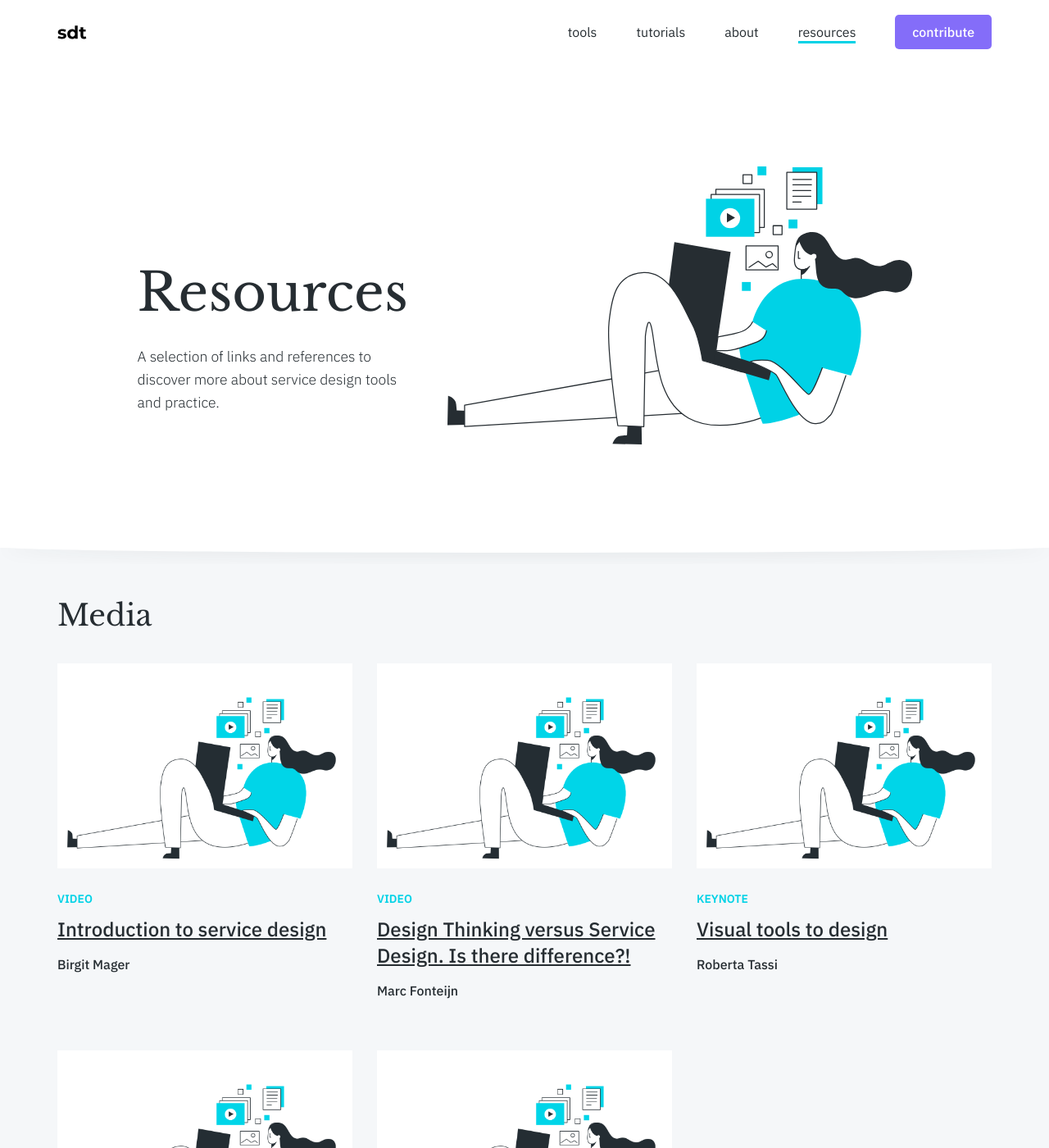
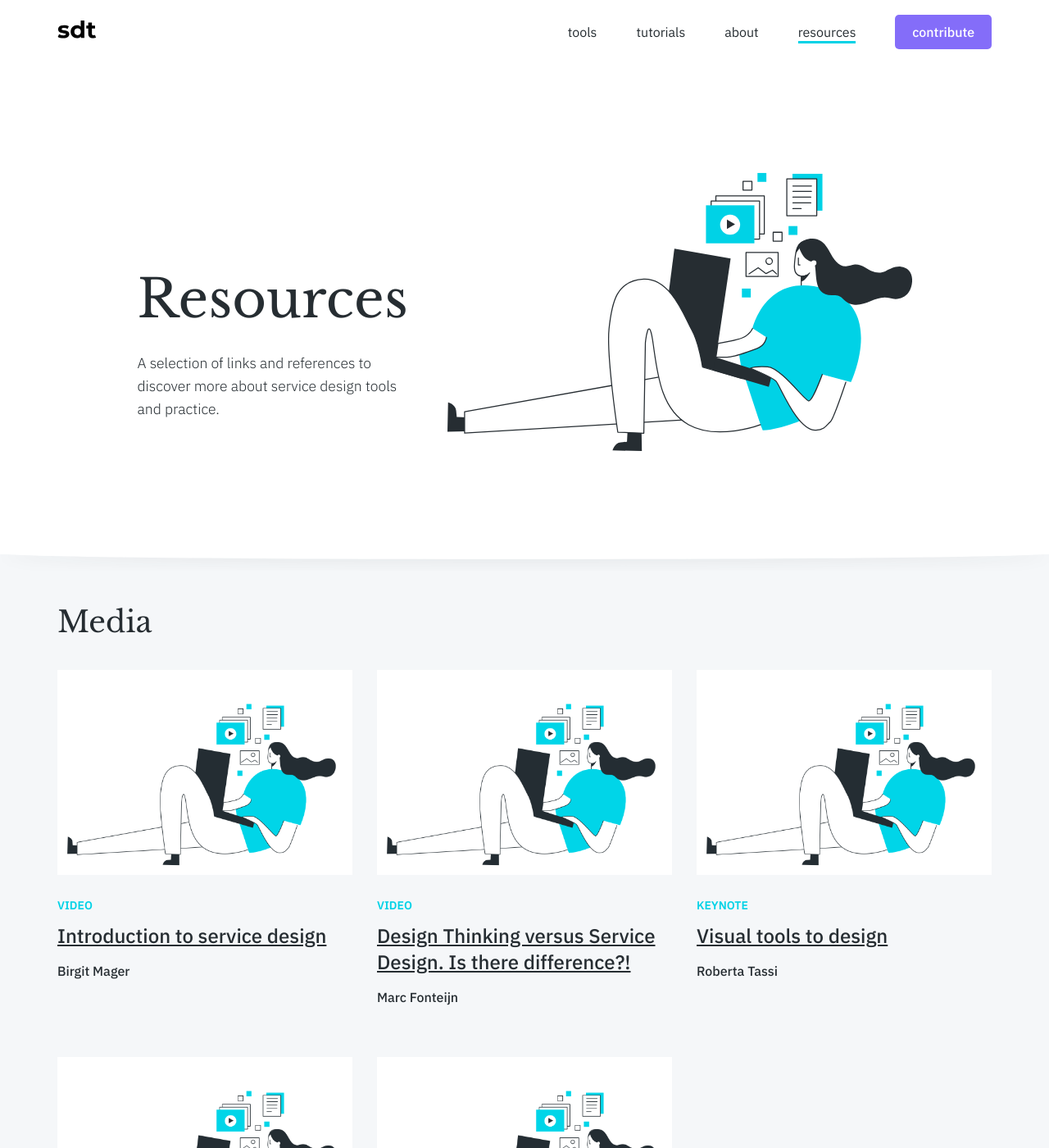
Before and after one commit to service-design-tools/sdt-website, a Jekyll site: the page built from resources.html, in a window 1280 px wide and 1400 px high. Shown: the whole window at 82% size. Built offline with Jekyll 4.4.1, drawn with Linux system fonts in a browser that asks for light colours.

Commit message:
add prefixes

```diff
--- a/_sass/navigation.scss
+++ b/_sass/navigation.scss
@@ -15,7 +15,9 @@
 }
 
 .logo {
-    height: 1.5rem;
+    position: relative;
+    bottom: 0.4rem;
+    height: 2rem;
 }
 
 .logo path {
--- a/assets/css/resources.css
+++ b/assets/css/resources.css
@@ -16,7 +16,8 @@
     border-radius: 50%;
     /* opacity: 0.1; */
     background-color: var(--color-light);
-    clip-path: polygon(0% 50%, 100% 50%, 100% 200%, 0% 200%);
+    -webkit-clip-path: polygon(0% 50%, 100% 50%, 100% 200%, 0% 200%);
+            clip-path: polygon(0% 50%, 100% 50%, 100% 200%, 0% 200%);
     -webkit-box-shadow: 2px 2px 20px rgba(38,45,50,0.1);
             box-shadow: 2px 2px 20px rgba(38,45,50,0.1);
     z-index: -1;
@@ -52,8 +53,10 @@
 .resource img {
     width: 100%;
     height: 200px;
-    object-fit: cover;
-    object-position: center;
+    -o-object-fit: cover;
+       object-fit: cover;
+    -o-object-position: center;
+       object-position: center;
     margin-bottom: 1.5rem;
 }
 
@@ -132,7 +135,8 @@
     }
     .resources__gallery {
         grid-template-columns: repeat(2, calc(var(--column-width) * 3 + var(--container-gap) * 2));
-        column-gap: var(--container-gap);
+        -webkit-column-gap: var(--container-gap);
+                column-gap: var(--container-gap);
     }
     .inspiration__image svg {
         width: calc(var(--column-width) * 2 + var(--container-gap) * 1);
@@ -153,6 +157,8 @@
         padding: 5.375rem calc((100% - var(--container-width)) / 2) 8.5rem;
     }
     .inspiration__container {
+        display: -webkit-box;
+        display: -ms-flexbox;
         display: flex;
     }
     .inspiration__image {
@@ -161,6 +167,7 @@
     }
     .inspiration__image svg {
         top: 5.375rem;
+        position: -webkit-sticky;
         position: sticky;
         width: calc(var(--column-width) * 2 + var(--container-gap) * 1);
     }
```
